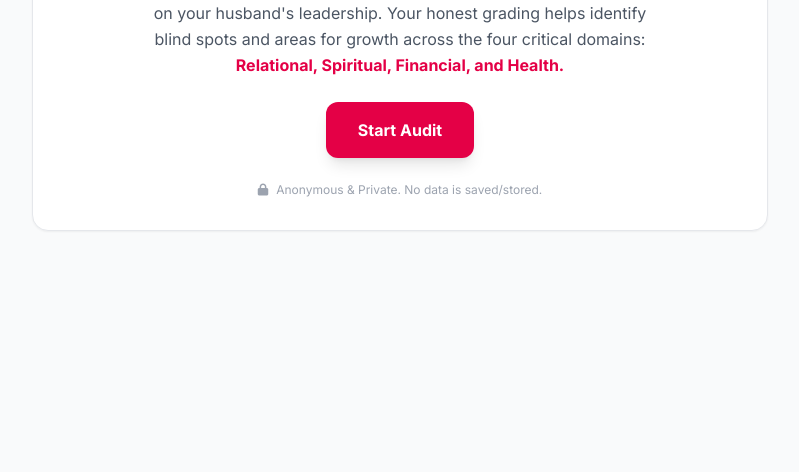
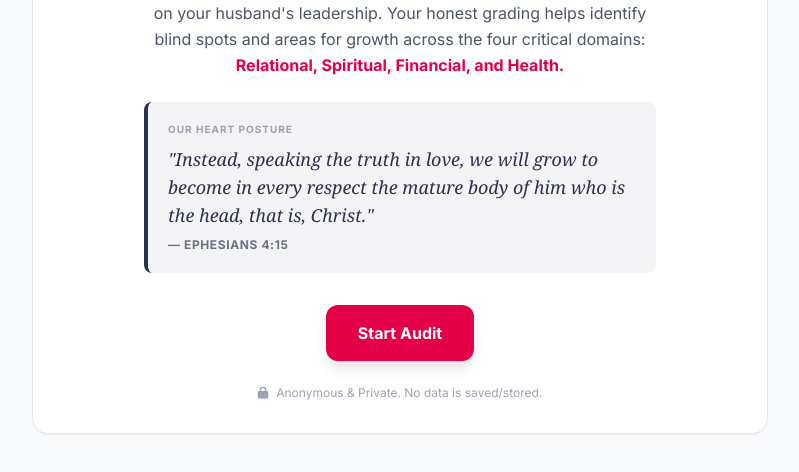
Before and after one commit to Isaiah-Sierra/Brave-Audit, a plain HTML site: page index.html in a window 1280 px wide. Shown: the part 368-840 px from the top of the page, without its empty margins (240-1039 px from the left). Before the commit the page ends 800 px from the top, so only its background shows below. Drawn offline with nearby package versions, Linux system fonts and the light colour scheme.

Commit message:
Add heart posture section to index.html

```diff
--- a/index.html
+++ b/index.html
@@ -99,6 +99,12 @@
                 <br>
                 <span class="font-bold text-[#E40046]">Relational, Spiritual, Financial, and Health.</span>
             </p>
+
+            <div class="max-w-lg mx-auto mb-8 bg-[#2D324D]/5 rounded-lg p-5 border-l-4 border-[#2D324D] text-left">
+                <span class="block text-[10px] font-bold text-gray-400 uppercase tracking-widest mb-2">Our Heart Posture</span>
+                <p class="text-[#2D324D] italic text-lg mb-2 font-serif">"Instead, speaking the truth in love, we will grow to become in every respect the mature body of him who is the head, that is, Christ."</p>
+                <p class="text-xs text-gray-500 uppercase font-bold tracking-wider">— Ephesians 4:15</p>
+            </div>
 
             <button onclick="startAudit()" class="bg-[#E40046] text-white font-bold py-4 px-8 rounded-xl shadow-lg hover:bg-[#C0003A] transition transform hover:scale-105">
                 Start Audit
```
